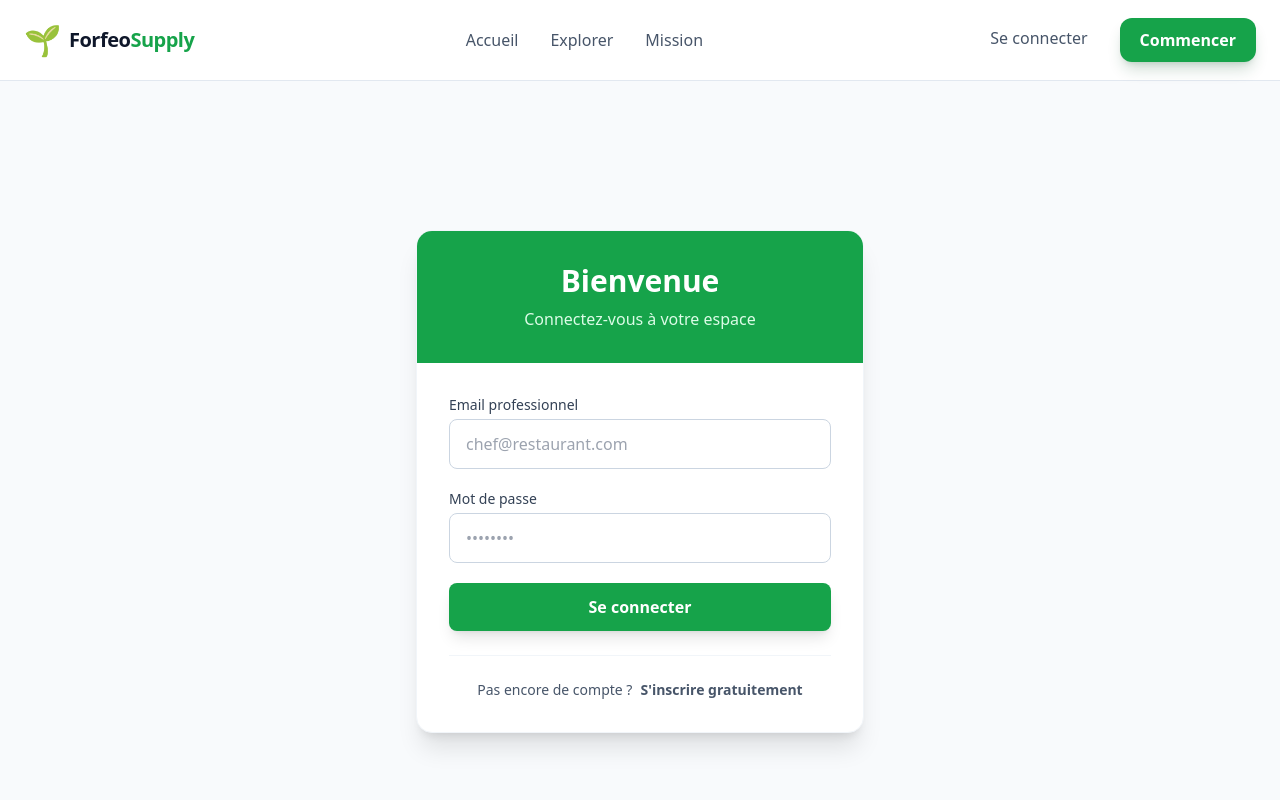
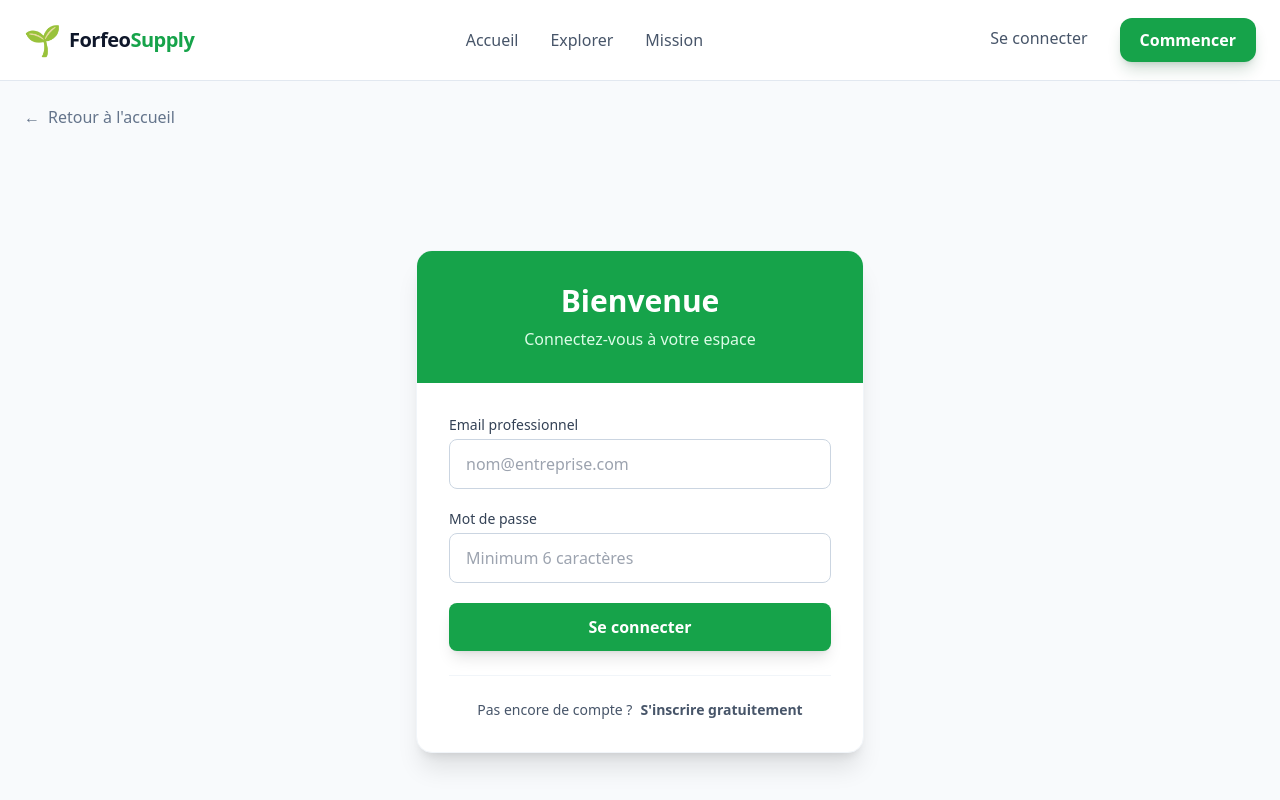
Before and after one commit to forfeo2005/forfeo-supply, a React (Vite) app in the folder frontend/: page /login in a window 1280 px wide. Shown: the top 800 px of the page. Built offline with nearby package versions, Linux system fonts and the light colour scheme.

Commit message:
Update Login.jsx

```diff
--- a/frontend/src/pages/Login.jsx
+++ b/frontend/src/pages/Login.jsx
@@ -1,16 +1,15 @@
 import React, { useState } from 'react';
-import { useNavigate } from 'react-router-dom';
+import { useNavigate, Link } from 'react-router-dom';
 import { supabase } from '../supabase';
 
 const Login = () => {
   const navigate = useNavigate();
   const [loading, setLoading] = useState(false);
-  const [isSignUp, setIsSignUp] = useState(false); // Basculer entre Connexion et Inscription
+  const [isSignUp, setIsSignUp] = useState(false);
 
-  // Données du formulaire
   const [email, setEmail] = useState('');
   const [password, setPassword] = useState('');
-  const [role, setRole] = useState('merchant'); // Par défaut : Acheteur (Commerçant)
+  const [role, setRole] = useState('merchant');
   const [msg, setMsg] = useState('');
 
   const handleAuth = async (e) => {
@@ -18,27 +17,47 @@ const Login = () => {
     setLoading(true);
     setMsg('');
 
+    // Supabase impose 6 caractères minimum par sécurité.
+    // On prévient l'utilisateur pour éviter l'erreur 400 obscure.
+    if (password.length < 6) {
+      setMsg("⚠️ Le mot de passe doit contenir au moins 6 caractères (Sécurité Supabase).");
+      setLoading(false);
+      return;
+    }
+
     try {
       if (isSignUp) {
         // --- INSCRIPTION ---
         const { data, error } = await supabase.auth.signUp({
           email,
           password,
+          // Cette option assure que si l'email confirm est OFF, on connecte direct
+          options: {
+            data: { role: role } // On stocke le rôle direct dans les métadonnées
+          }
         });
 
         if (error) throw error;
 
-        // Si l'inscription marche, on met à jour le rôle choisi (Acheteur ou Fournisseur)
         if (data.user) {
+          // Création du profil dans la table 'profiles'
           const { error: profileError } = await supabase
             .from('profiles')
-            .update({ role: role })
-            .eq('id', data.user.id);
+            .upsert({
+              id: data.user.id,
+              role: role,
+              email: email
+            });
 
-          if (profileError) console.error("Erreur mise à jour profil:", profileError);
+          if (profileError) console.error("Erreur profil:", profileError);
 
-          setMsg('✅ Compte créé ! Vérifiez vos emails ou connectez-vous.');
-          setIsSignUp(false); // On repasse en mode connexion
+          setMsg('✅ Compte créé avec succès ! Redirection...');
+
+          // Redirection immédiate après inscription
+          setTimeout(() => {
+            if (role === 'supplier') navigate('/dashboard');
+            else navigate('/merchant');
+          }, 1500);
         }
 
       } else {
@@ -50,33 +69,36 @@ const Login = () => {
 
         if (error) throw error;
 
-        // On vérifie qui se connecte pour le rediriger au bon endroit
+        // Vérification du rôle pour rediriger
         const { data: profile } = await supabase
           .from('profiles')
           .select('role')
           .eq('id', data.user.id)
           .single();
 
-        // LOGIQUE DE REDIRECTION INTELLIGENTE
         if (profile?.role === 'supplier') {
-          navigate('/dashboard'); // Vers le tableau de bord Vendeur
+          navigate('/dashboard');
         } else {
-          // MODIFICATION ICI : On redirige les acheteurs vers leur nouveau dashboard
           navigate('/merchant');
         }
       }
     } catch (error) {
-      setMsg(`❌ ${error.message}`);
+      console.error(error);
+      setMsg(`❌ Erreur : ${error.message === 'Invalid login credentials' ? 'Email ou mot de passe incorrect.' : error.message}`);
     } finally {
       setLoading(false);
     }
   };
 
   return (
-    <div className="min-h-screen bg-slate-50 flex items-center justify-center p-4">
-      <div className="max-w-md w-full bg-white rounded-2xl shadow-xl overflow-hidden border border-slate-100">
+    <div className="min-h-screen bg-slate-50 flex items-center justify-center p-4 relative">
 
-        {/* En-tête vert */}
+      {/* BOUTON RETOUR ACCUEIL */}
+      <Link to="/" className="absolute top-6 left-6 flex items-center gap-2 text-slate-500 hover:text-forfeo-600 transition font-medium">
+        <span>←</span> Retour à l'accueil
+      </Link>
+
+      <div className="max-w-md w-full bg-white rounded-2xl shadow-xl overflow-hidden border border-slate-100 mt-10">
         <div className="bg-forfeo-600 p-8 text-center">
           <h2 className="text-3xl font-bold text-white mb-2">
             {isSignUp ? 'Rejoindre Forfeo' : 'Bienvenue'}
@@ -86,7 +108,6 @@ const Login = () => {
           </p>
         </div>
 
-        {/* Formulaire */}
         <div className="p-8">
           {msg && (
             <div className={`p-3 rounded-lg mb-4 text-sm font-medium ${msg.includes('✅') ? 'bg-green-100 text-green-700' : 'bg-red-100 text-red-700'}`}>
@@ -95,80 +116,51 @@ const Login = () => {
           )}
 
           <form onSubmit={handleAuth} className="space-y-5">
-
-            {/* Champs Email & Password */}
             <div>
               <label className="block text-sm font-medium text-slate-700 mb-1">Email professionnel</label>
               <input
-                type="email"
-                required
-                className="w-full px-4 py-3 rounded-lg border border-slate-300 focus:ring-2 focus:ring-forfeo-500 focus:border-transparent outline-none transition"
-                placeholder="chef@restaurant.com"
-                value={email}
-                onChange={(e) => setEmail(e.target.value)}
+                type="email" required
+                className="w-full px-4 py-3 rounded-lg border border-slate-300 focus:ring-2 focus:ring-forfeo-500 outline-none"
+                placeholder="nom@entreprise.com"
+                value={email} onChange={(e) => setEmail(e.target.value)}
               />
             </div>
 
             <div>
               <label className="block text-sm font-medium text-slate-700 mb-1">Mot de passe</label>
               <input
-                type="password"
-                required
-                className="w-full px-4 py-3 rounded-lg border border-slate-300 focus:ring-2 focus:ring-forfeo-500 focus:border-transparent outline-none transition"
-                placeholder="••••••••"
-                value={password}
-                onChange={(e) => setPassword(e.target.value)}
+                type="password" required
+                className="w-full px-4 py-3 rounded-lg border border-slate-300 focus:ring-2 focus:ring-forfeo-500 outline-none"
+                placeholder="Minimum 6 caractères"
+                value={password} onChange={(e) => setPassword(e.target.value)}
               />
             </div>
 
-            {/* Sélecteur de Rôle (Uniquement si Inscription) */}
             {isSignUp && (
               <div className="bg-slate-50 p-4 rounded-lg border border-slate-200">
                 <label className="block text-sm font-medium text-slate-700 mb-3">Vous êtes :</label>
                 <div className="flex gap-4">
                   <label className="flex items-center gap-2 cursor-pointer">
-                    <input
-                      type="radio"
-                      name="role"
-                      value="merchant"
-                      checked={role === 'merchant'}
-                      onChange={(e) => setRole(e.target.value)}
-                      className="text-forfeo-600 focus:ring-forfeo-500"
-                    />
+                    <input type="radio" name="role" value="merchant" checked={role === 'merchant'} onChange={(e) => setRole(e.target.value)} className="text-forfeo-600 focus:ring-forfeo-500" />
                     <span className="text-slate-800">Acheteur</span>
                   </label>
                   <label className="flex items-center gap-2 cursor-pointer">
-                    <input
-                      type="radio"
-                      name="role"
-                      value="supplier"
-                      checked={role === 'supplier'}
-                      onChange={(e) => setRole(e.target.value)}
-                      className="text-forfeo-600 focus:ring-forfeo-500"
-                    />
+                    <input type="radio" name="role" value="supplier" checked={role === 'supplier'} onChange={(e) => setRole(e.target.value)} className="text-forfeo-600 focus:ring-forfeo-500" />
                     <span className="text-slate-800">Fournisseur</span>
                   </label>
                 </div>
               </div>
             )}
 
-            <button
-              type="submit"
-              disabled={loading}
-              className="w-full bg-forfeo-600 hover:bg-forfeo-700 text-white font-bold py-3 rounded-lg shadow-lg hover:shadow-xl transition transform active:scale-95 disabled:opacity-50 disabled:cursor-not-allowed"
-            >
+            <button type="submit" disabled={loading} className="w-full bg-forfeo-600 hover:bg-forfeo-700 text-white font-bold py-3 rounded-lg shadow-lg transition disabled:opacity-50">
               {loading ? 'Chargement...' : (isSignUp ? "Créer mon compte" : "Se connecter")}
             </button>
           </form>
 
-          {/* Toggle Inscription / Connexion */}
           <div className="mt-6 text-center pt-6 border-t border-slate-100">
             <p className="text-slate-600 text-sm">
               {isSignUp ? "Déjà un compte ?" : "Pas encore de compte ?"}
-              <button
-                onClick={() => setIsSignUp(!isSignUp)}
-                className="ml-2 text-forfeo-700 font-bold hover:underline focus:outline-none"
-              >
+              <button onClick={() => { setIsSignUp(!isSignUp); setMsg(''); }} className="ml-2 text-forfeo-700 font-bold hover:underline">
                 {isSignUp ? "Se connecter" : "S'inscrire gratuitement"}
               </button>
             </p>
```
